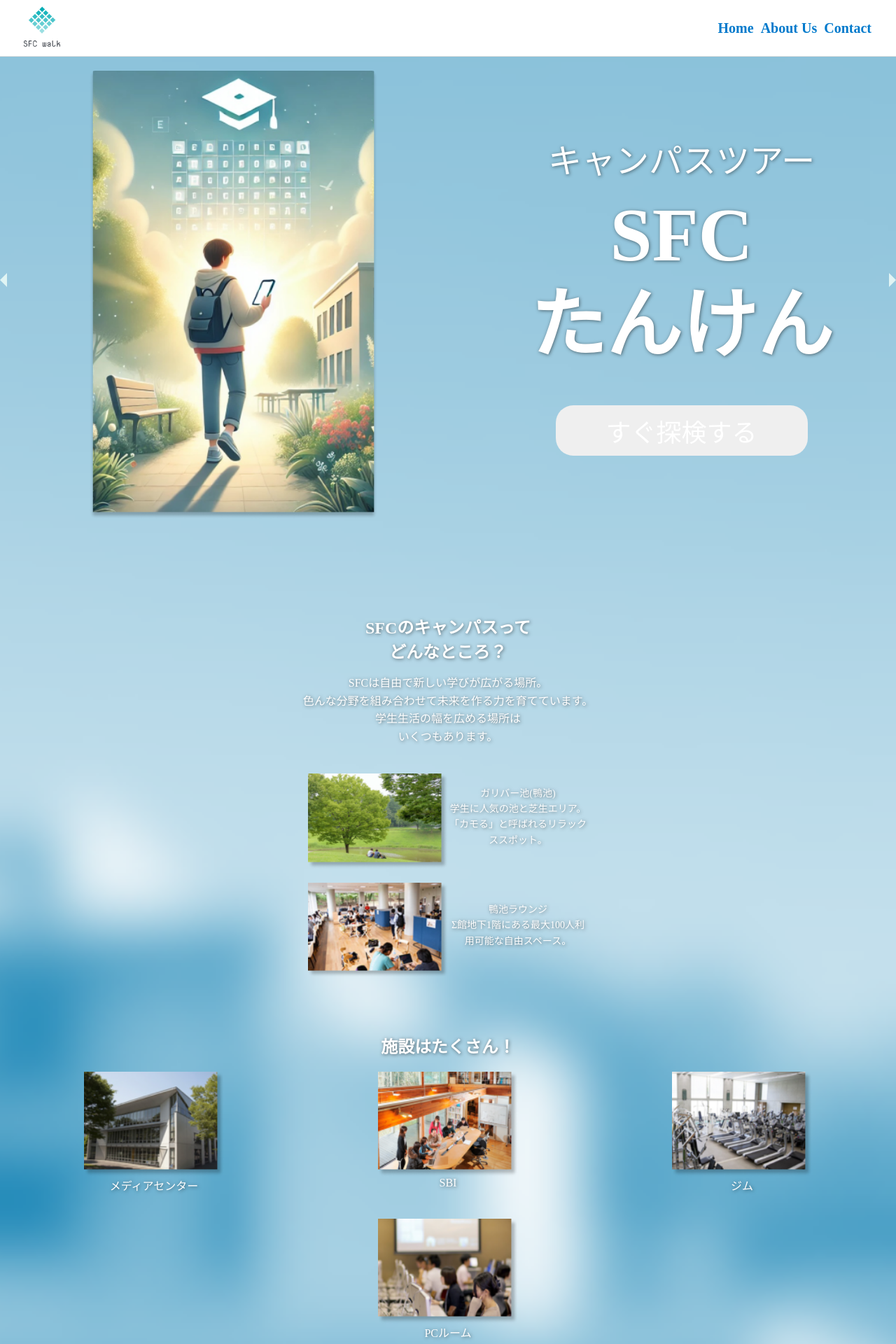
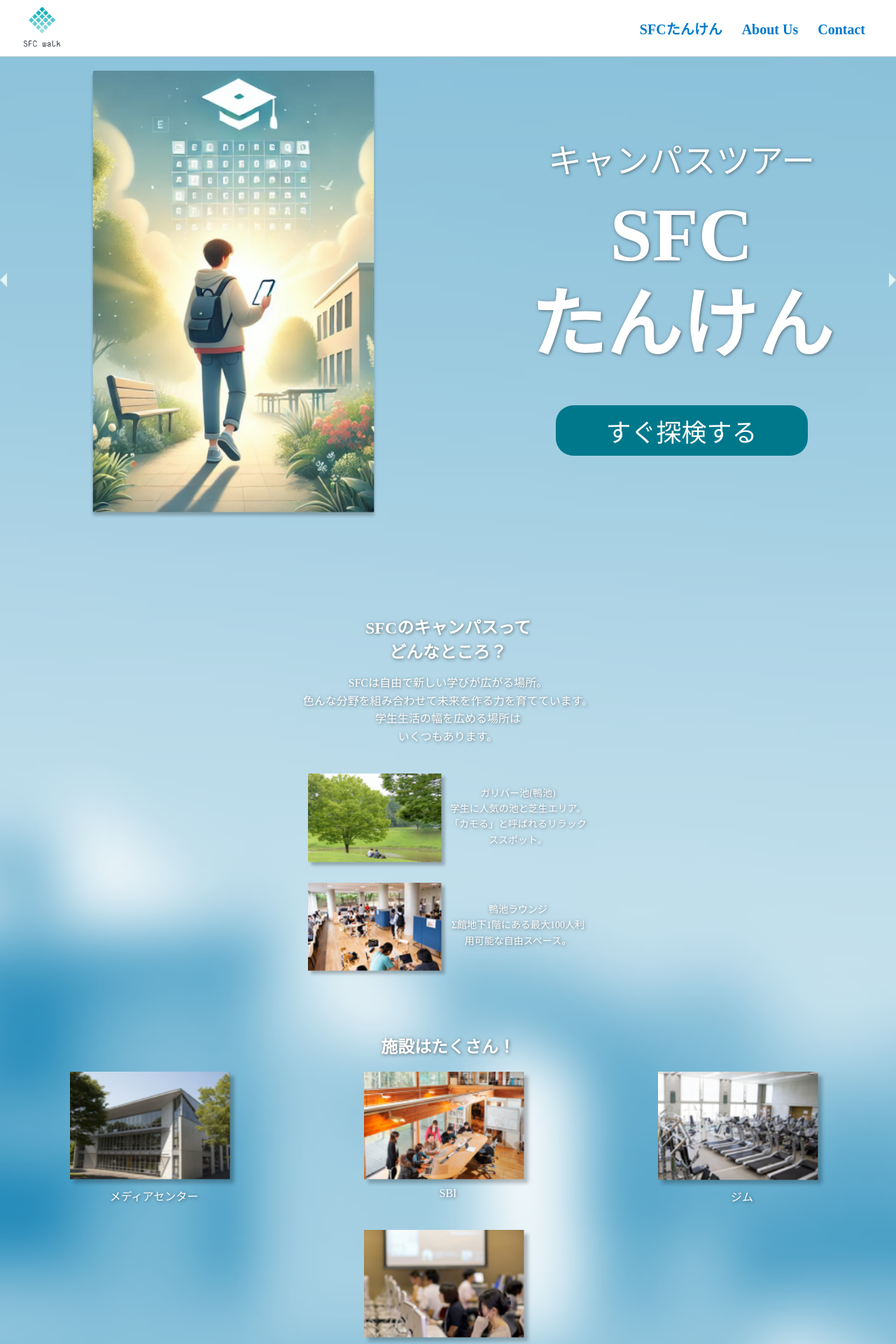
Before and after one commit to Izana180/sfc_campustour, a Next.js app: page / in a window 1280 px wide. Shown: the top 1920 px of the page at 70% size. Built offline with nearby package versions, Linux system fonts and the light colour scheme; a web font is replaced by a local one.

Commit message:
レスポンシブ対応

```diff
--- a/app/globals.css
+++ b/app/globals.css
@@ -1,34 +1,5 @@
 @import url('https://fonts.googleapis.com/css2?family=Kaisei+Opti:wght@400;700&display=swap');
 @import url('https://fonts.googleapis.com/css2?family=Homenaje&display=swap');
-
-.logo {
-  font-size: 18px;
-  font-weight: bold;
-}
-
-/* .title {
-  font-family: 'Kaisei Opti', serif;
-  font-size: 4vw;
-  font-weight: bold;
-  margin: 20px 0;
-  color: #007acc;
-}
-
-.subtitle {
-  font-size: 2vw;
-  color: #555;
-  margin-bottom: 20px;
-}
-
-.exploreButton {
-  background-color: #007acc;
-  color: white;
-  font-size: 18px;
-  padding: 10px 20px;
-  border: none;
-  border-radius: 5px;
-  cursor: pointer;
-} */
 
 body {
     font-family: 'Kaisei Opti', serif;
--- a/app/page.js
+++ b/app/page.js
@@ -34,9 +34,9 @@
           <span className={styles.bar}></span>
         </button>
 
-        <nav className={styles.menu}>
+        <nav className={`${styles.menu} ${menuOpen ? styles.open : ''}`}>
           <ul>
-            <li>Home</li>
+            <li>SFCたんけん</li>
             <li>About Us</li>
             <li>Contact</li>
           </ul>
--- a/app/page.module.css
+++ b/app/page.module.css
@@ -12,7 +12,6 @@
   justify-content: center;
   align-items: center;
   background-color: #ffffff;
-  padding: 10px 20px;
   border-bottom: 1px solid #ddd;
   width: 100%;
   height: 80px;
@@ -25,6 +24,8 @@
   display: flex;
   justify-content: center;
   align-items: center;
+  width: 80px;
+  height: auto;
 }
 
 .menuButton {
@@ -67,12 +68,16 @@
 }
 
 .menu {
+  display: none;
   background-color: rgba(255, 255, 255, 0.9);
   width: 100%;
-  position: fixed;
+  position: absolute;
+  top: 100%;
+  left: 0;
   border-top: 1px solid #ddd;
   padding: 20px 0;
   text-align: center;
+  z-index: 10;
 }
 
 .menu ul {
@@ -93,48 +98,48 @@
 }
 
 .menu.open {
-  display: flex;
+  /* display: flex;
   flex-direction: column;
   position: absolute;
   top: 80px;
   right: 0;
   background-color: #ffffff;
   width: 100%;
-  padding: 10px;
+  padding: 10px; */
+  display: block;
 }
 
-/* .main {
+.main {
   text-align: center;
   margin-top: 0;
-} */
+}
 
 .imageContainer {
   display: flex;
-  /* flex-wrap: wrap; */
   flex-direction: column;
   align-items: center;
   gap: 20px;
   padding: 20px;
 }
 
-/* .imageWrapper {
+.imageWrapper {
   width: 100%;
   height: auto;
   max-width: 345px;
   max-height: 547px;
   margin: 0 auto;
   position: relative;
-} */
+}
 
-/* .imageWrapper img {
+.imageWrapper img {
   width: 100%;
   height: auto;
   object-fit: cover;
   object-position: center;
   border-radius: 8px;
-} */
+}
 
-/* .textOverlay {
+.textOverlay {
   position: absolute;
   bottom: -20px;
   left: 50%;
@@ -155,9 +160,9 @@
 .subtitle {
   font-size: 24px;
   white-space: nowrap;
-} */
+}
 
-/* .exploreButton {
+.exploreButton {
   font-family: 'Kaisei Opti', serif;
   background-color: #006d7d;
   color: white;
@@ -169,11 +174,11 @@
   margin-top: 50px;
   text-align: center;
   transition: background-color 0.3s ease;
-} */
+}
 
-/* .exploreButton:hover {
+.exploreButton:hover {
   background-color: #005662;
-} */
+}
 
 .mainSection {
   margin-top: 100px;
@@ -229,7 +234,7 @@
 
 .imageWrapper_half img {
   flex-shrink: 0;
-  width: 200px;
+  width: 50%;
   height: auto;
 }
 
@@ -255,13 +260,15 @@
 
 .imageWrapper_quart {
   flex: 0 1 400px;
-  max-width: 400px;
+  max-width: 100%;
   text-align: center;
 }
 
 .imageWrapper_quart img{
   display: block;
   margin: 0 auto;
+  width: 60%;
+  height: auto;
 }
 
 .imageWrapper_quart p{
@@ -618,6 +625,9 @@
     padding: 0;
     margin: 0;
     border-top: none;
+    position: relative;
+    top: auto;
+    left: auto;
   }
 
   .menu ul {
@@ -626,7 +636,7 @@
 
   .menu li {
     display: inline-block;
-    margin: 5px;
+    margin: 14px;
   }
 
   .menuButton {
@@ -635,17 +645,20 @@
 
   .main {
     display: flex;
-    justify-content: flex-start; /* 左揃え */
-    align-items: center; /* 垂直方向の中央揃え */
+    justify-content: flex-start;
+    align-items: center;
     text-align: left;
     margin-top: 20px;
-    gap: 20px; /* 子要素間のスペース */
+    gap: 20px;
     width: 100%;
     margin-left: 10vw;
     margin-right: 10vw;
   }
 
   .imageWrapper {
+      max-width: none;
+      max-height: none;
+      margin: auto;
       display: flex;
       width: 100%;
       height: auto;
@@ -660,6 +673,7 @@
   }
 
   .textOverlay {
+      position: static;
       flex: 1;
       display: flex;
       flex-direction: column;
@@ -667,6 +681,11 @@
       align-items: center;
       text-align: center;
       text-shadow: 1px 1px 5px rgba(0, 0, 0, 0.5);
+      bottom: auto;
+      left: auto;
+      transform: none;
+      color: inherit;
+      white-space: normal;
   }
 
   .title {
@@ -677,7 +696,7 @@
 
   .subtitle {
       font-size: 48px;
-    margin-bottom: 10px; /* タイトルとの間隔 */
+      margin-bottom: 10px;
   }
 
   .exploreButton {
```
Lines whose indentation alone changed are shown as unchanged.
